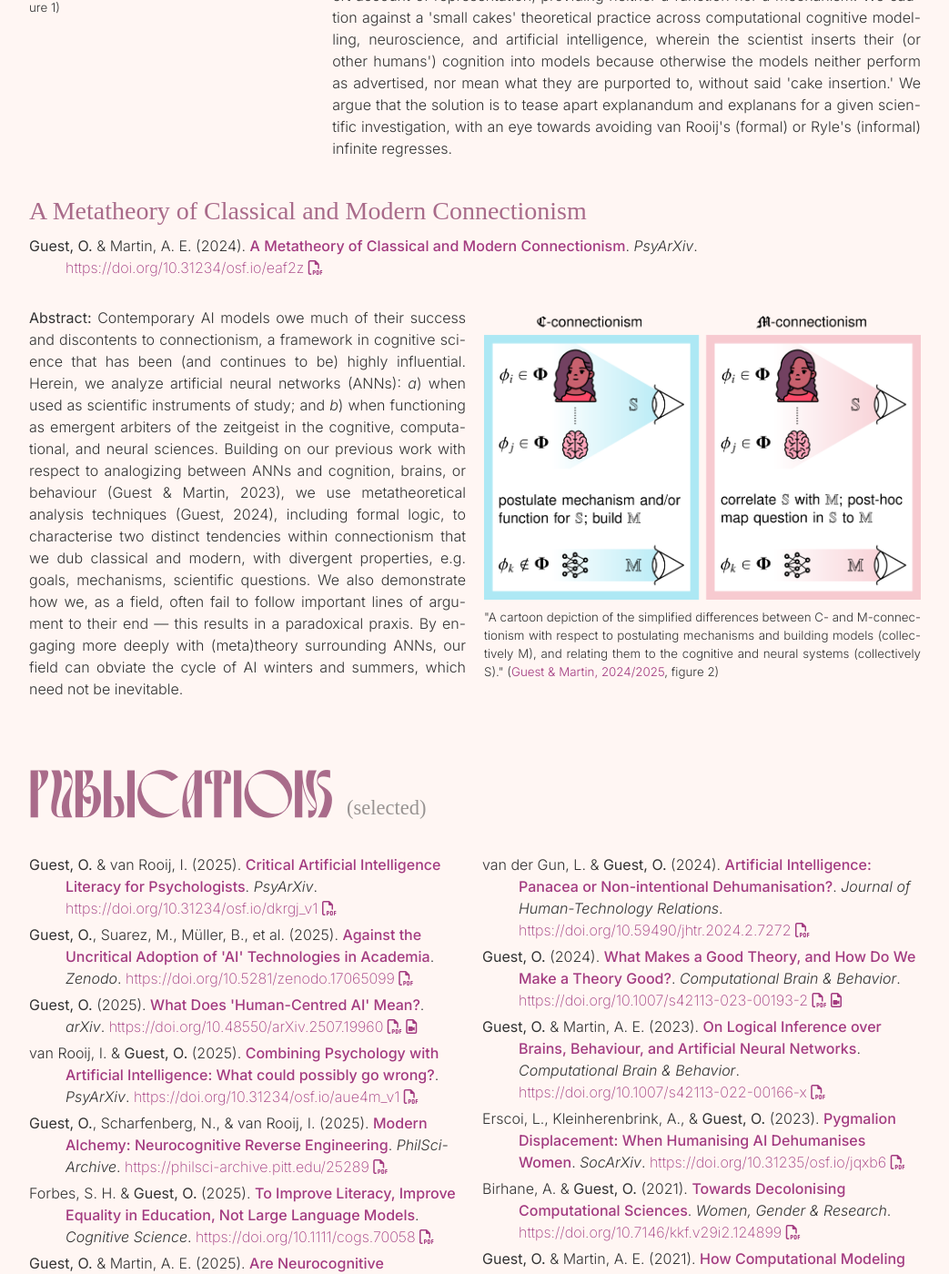
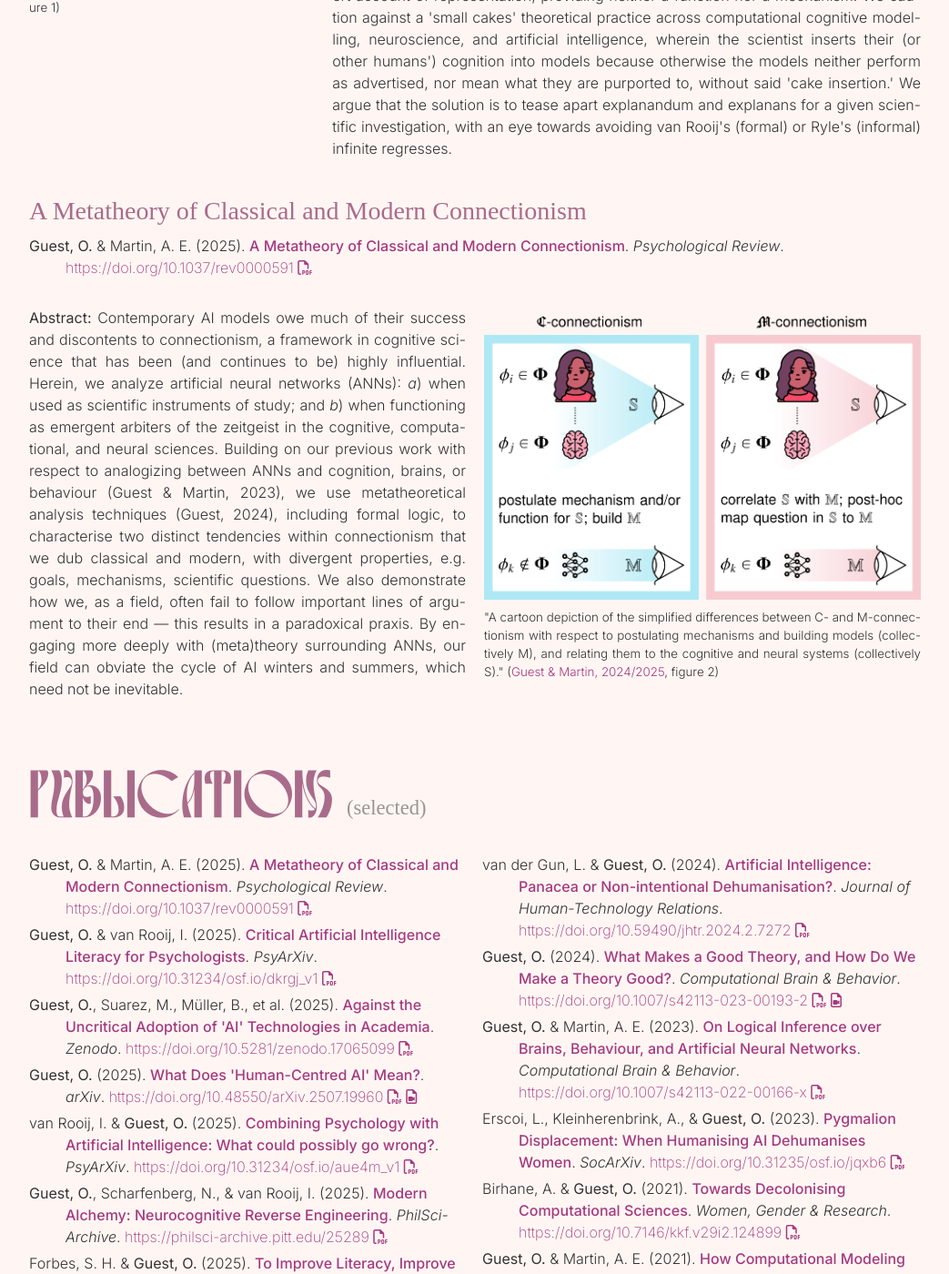
Before and after one commit to oliviaguest/oliviaguest.github.io, a Jekyll site: the page built from index.html, in a window 1280 px wide and 1400 px high, scrolled down 2875 px. Shown: the whole window at 91% size, without its empty margins (118-1161 px from the left). Built offline with Jekyll 4.4.1, drawn with Linux system fonts in a browser that asks for light colours; nearby versions of some CDN libraries; some web fonts are replaced; library files that are not in the unit come from our copies; a style sheet for code colours, icons or effects is not loaded; some of the changed text lies outside the part shown.

Commit message:
publication

```diff
--- a/_data/publications.yml
+++ b/_data/publications.yml
@@ -399,14 +399,14 @@
   selected: 1
   video: https://media.ed.ac.uk/media/Olivia%20Guest%20and%20Sam%20Forbes%20%E2%80%93%20Inclusivity%20in%20teaching%20programming/1_te5m3m22
 
-- date: 2024-10-09
-  type: preprint
-  status: unpublished
+- date: 2025-10-17
+  type: journal
+  status: published
   authors: <b>Guest, O.</b> & Martin, A. E.
   title: 'A Metatheory of Classical and Modern Connectionism'
-  doi: 10.31234/osf.io/eaf2z
+  doi: 10.1037/rev0000591
   PsyArXiv: https://psyarxiv.com/eaf2z
-  server: PsyArXiv
+  server: Psychological Review
   pdf: https://osf.io/eaf2z/download/
   selected: 1
   tags:
```
